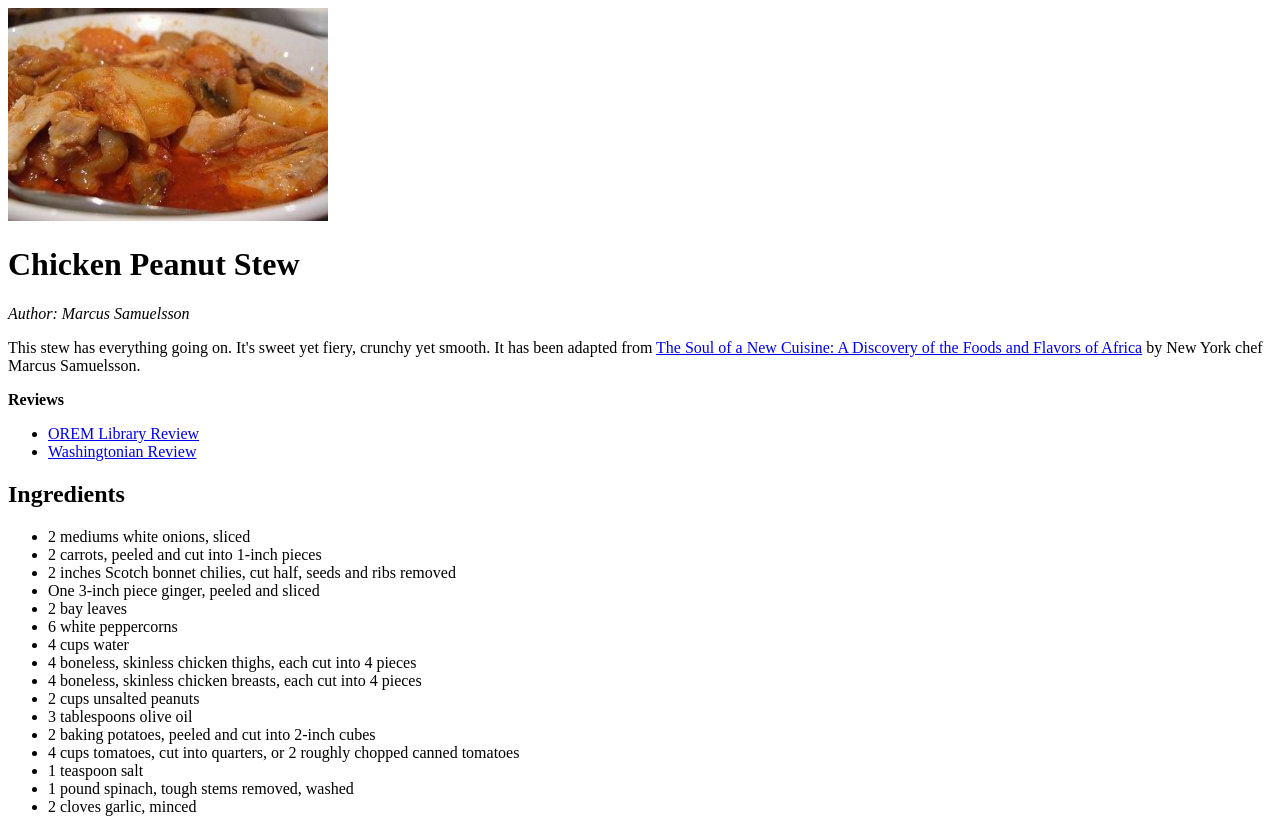
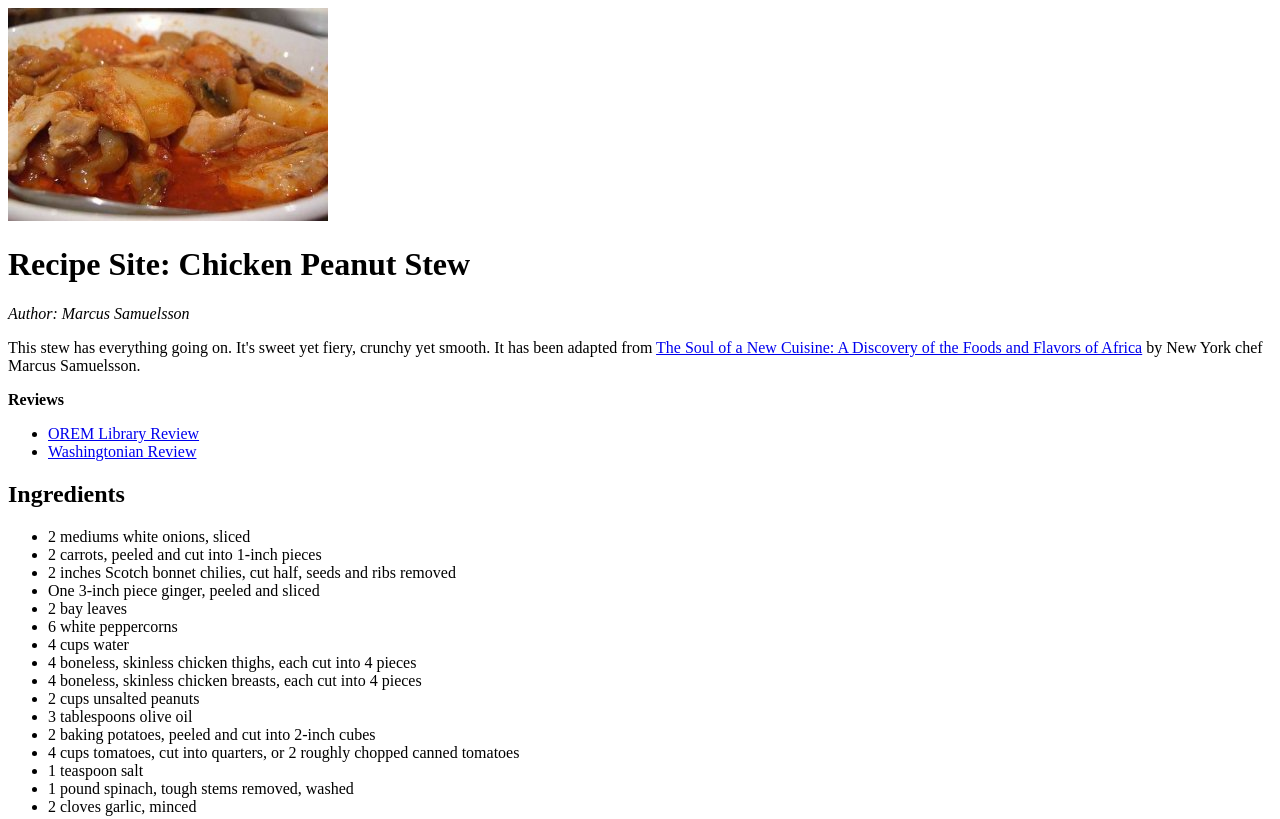
Before and after one commit to kiboschool/demo-recipe-site, a plain HTML site: page index.html in a window 1280 px wide. Shown: the top 819 px of the page. Drawn offline with Linux system fonts and the light colour scheme; a script that the page names is missing.

Commit message:
Changed the title

```diff
--- a/index.html
+++ b/index.html
@@ -11,7 +11,7 @@
 <body>
 
   <img src="chicken-peanut-stew.jpeg" />
-  <h1>Chicken Peanut Stew</h1>
+  <h1>Recipe Site: Chicken Peanut Stew</h1>
   <em>Author: Marcus Samuelsson</em>
 
   <p>This stew has everything going on. It's sweet yet fiery, crunchy yet smooth. It has been adapted from <a href="https://www.amazon.com/Soul-New-Cuisine-Discovery-Flavors/dp/0764569112">The Soul of a New Cuisine: A Discovery of the Foods and Flavors of Africa</a> by New York chef Marcus Samuelsson.</p>
```
